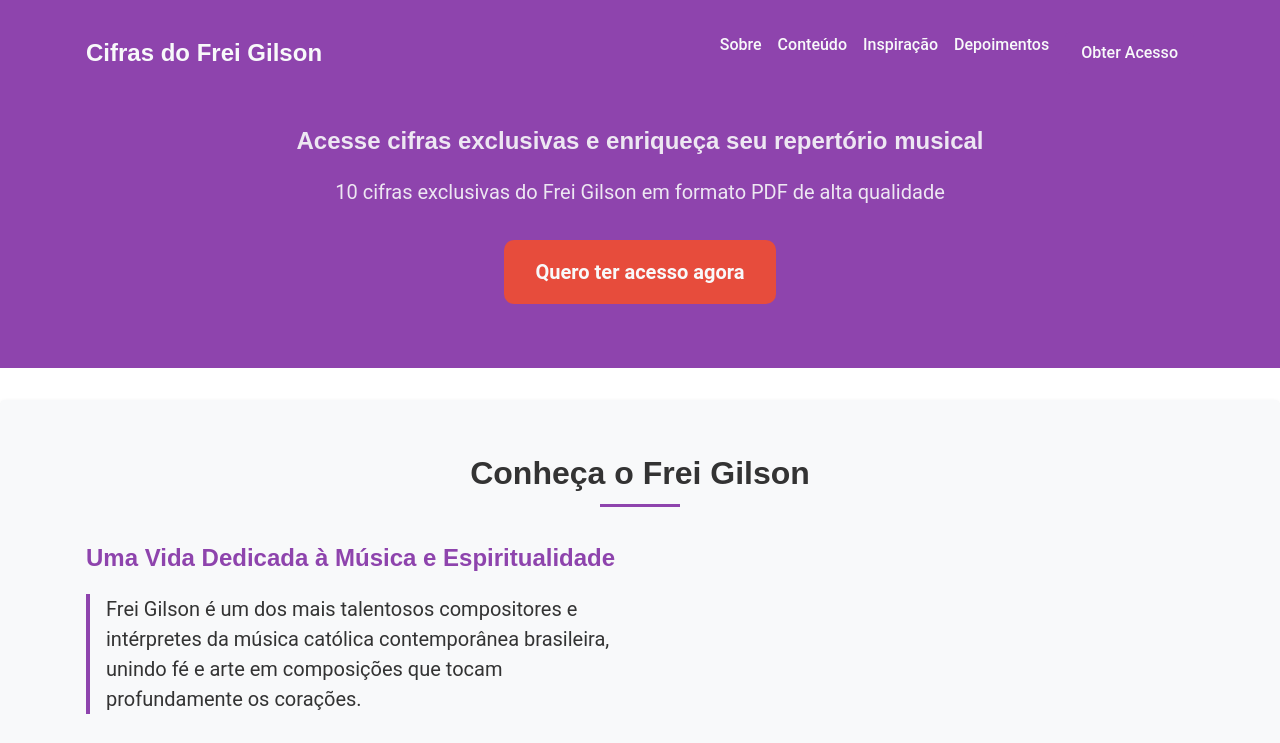
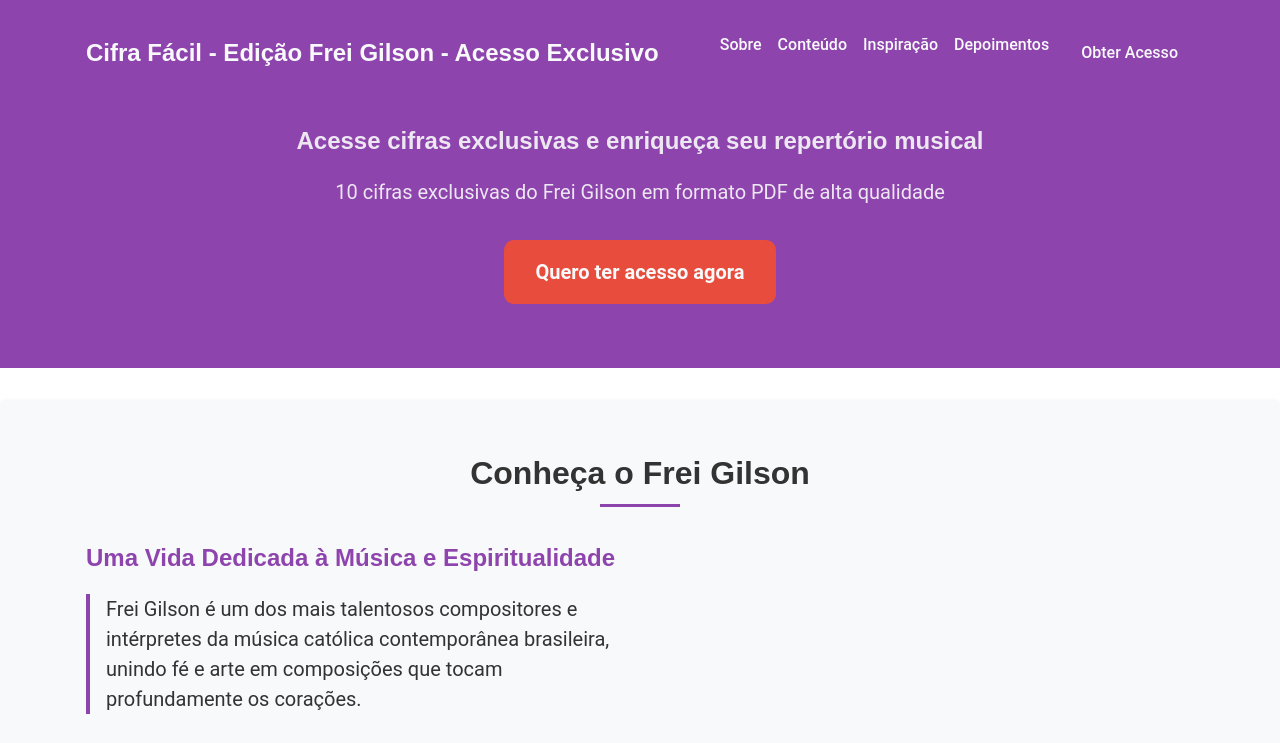
Before and after one commit to pablorhuam/cifras-frei-gilson.github.io, a plain HTML site: page index.html in a window 1280 px wide. Shown: the top 743 px of the page. Drawn offline with Linux system fonts and the light colour scheme.

```diff
--- a/index.html
+++ b/index.html
@@ -49,7 +49,7 @@
         <div class="container">
             <nav class="main-nav">
                 <div class="logo">
-                    <h1>Cifras do Frei Gilson</h1>
+                    <h1>Cifra Fácil - Edição Frei Gilson - Acesso Exclusivo</h1>
                 </div>
                 <ul class="nav-links">
                     <li><a href="#sobre">Sobre</a></li>
```
Also changed, not shown: cifras.html (+2 -1 lines).
